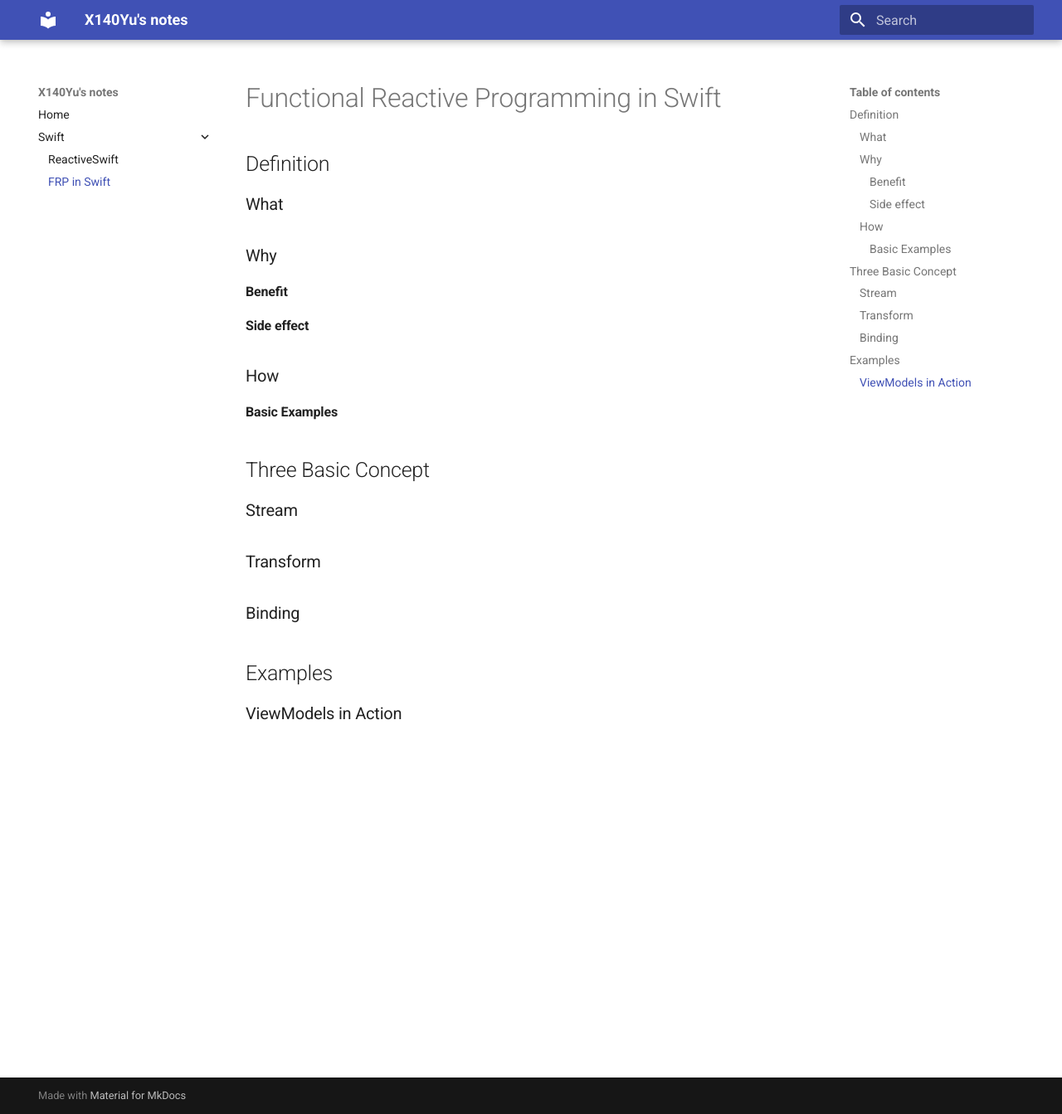
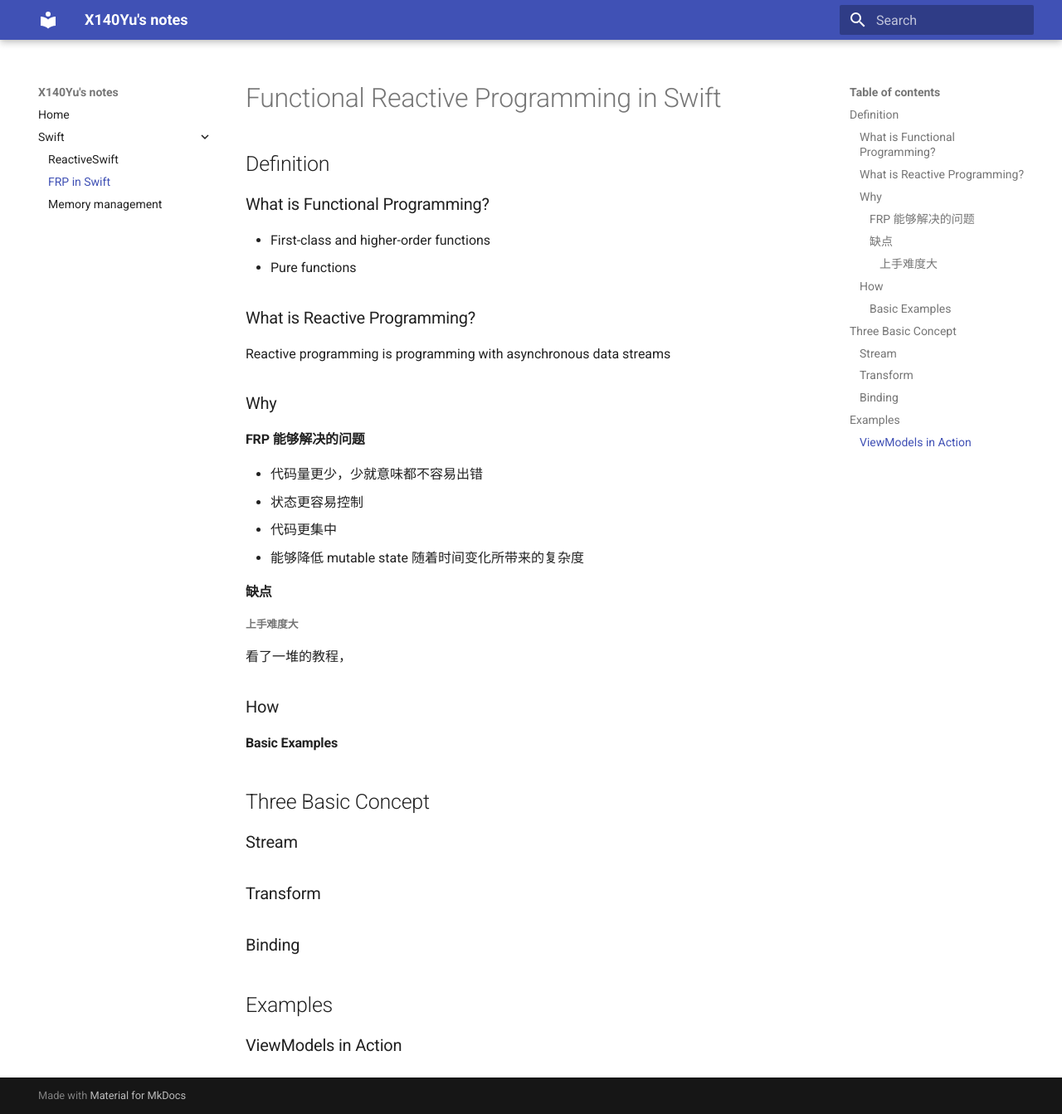
Before and after one commit to X140Yu/notes, an MkDocs documentation site: the page built from docs/swift/frp-in-swift.md, in a window 1280 px wide and 1343 px high. Shown: the whole window at 83% size. Built offline with MkDocs 1.6.1 and Material for MkDocs 9.7.7, drawn with Linux system fonts in a browser that asks for light colours; old or Windows-style settings are respelled for this version of MkDocs.

Commit message:
Add memory-management.md

```diff
--- a/docs/swift/frp-in-swift.md
+++ b/docs/swift/frp-in-swift.md
@@ -1,14 +1,31 @@
 # Functional Reactive Programming in Swift
+
 ## Definition
-### What
+### What is Functional Programming?
+- First-class and higher-order functions
+- Pure functions
+### What is Reactive Programming?
+Reactive programming is programming with asynchronous data streams
+
 ### Why
-#### Benefit
-#### Side effect
+#### FRP 能够解决的问题
+- 代码量更少，少就意味都不容易出错
+- 状态更容易控制
+- 代码更集中
+- 能够降低 mutable state 随着时间变化所带来的复杂度
+
+#### 缺点
+##### 上手难度大
+看了一堆的教程，
+
+
 ### How
 #### Basic Examples
+
 ## Three Basic Concept
 ### Stream
 ### Transform
 ### Binding
+
 ## Examples
 ### ViewModels in Action
--- a/mkdocs.yml
+++ b/mkdocs.yml
@@ -5,3 +5,4 @@
   - Swift:
     - 'ReactiveSwift': 'swift/reactive-swift.md'
     - 'FRP in Swift': 'swift/frp-in-swift.md'
+    - 'Memory management': 'swift/memory-management.md'
```
Also changed, not shown: docs/swift/memory-management.md (added, +21 -0 lines).
